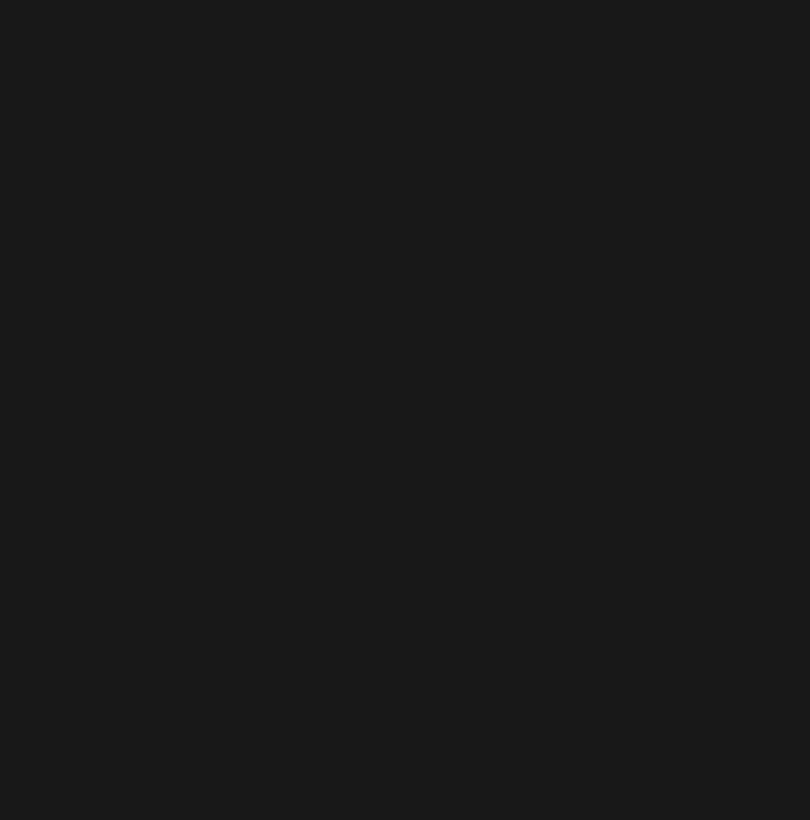
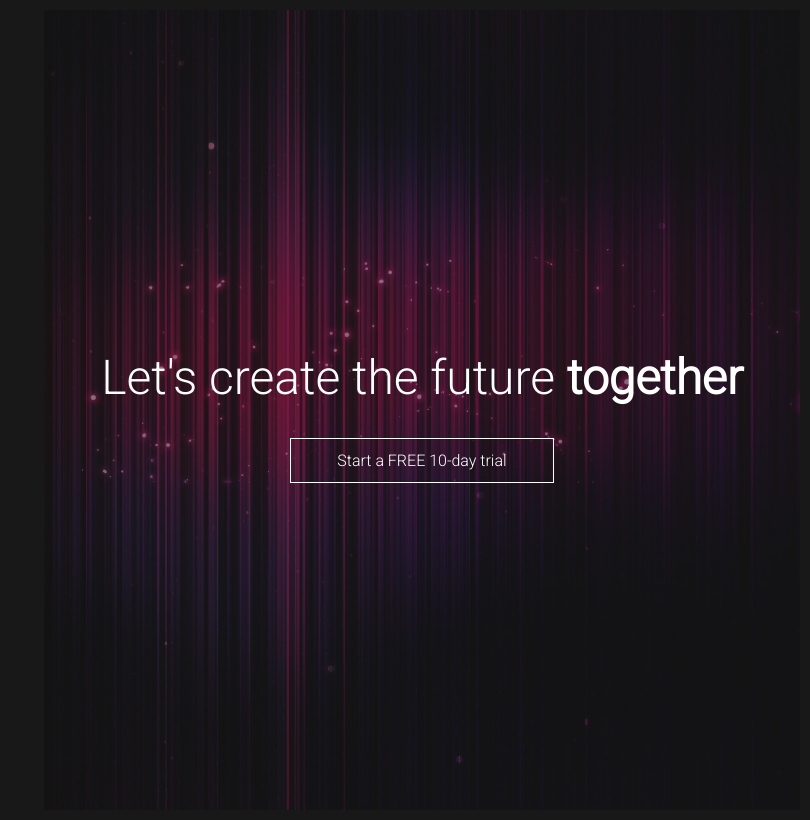
Before and after one commit to ashavakkattil/Day8-PluralSightClone, a plain HTML site: page index.html in a window 1280 px wide. Shown: the whole page, without its empty margins (470-1280 px from the left). Drawn offline with Linux system fonts and the light colour scheme; files that its build step writes are made by us from their sources.

Commit message:
Showcase markup and style

```diff
--- a/css/style.css
+++ b/css/style.css
@@ -1,4 +1,4 @@
-@import url("https://fonts.googleapis.com/css2?family=Roboto");
+@import url("https://fonts.googleapis.com/css?family=Roboto:300");
 * {
   box-sizing: border-box;
   margin: 0;
@@ -6,7 +6,48 @@
 }
 body {
   font-family: "Roboto", sans-serif;
-  font-size: 17px;
+  font-size: 16px;
   background: #181818;
   color: #ffffff;
+  line-height: 1.7;
 }
+a {
+  text-decoration: none;
+  color: #ffffff;
+}
+.wrapper {
+  display: flex;
+}
+
+.btn{
+    display: inline-block;
+    border: 1px solid #ffffff;
+    align-self: center;
+    padding: 8px 35px;
+    width: 35%;
+    margin-top: 20px;
+}
+.authentication {
+  flex: 4;
+}
+.showcase {
+  display: flex;
+  flex-direction: column;
+  flex: 6;
+  background: url("../images/showcase.jpg") center center/cover;
+  height: 100vh;
+  width: 100%;
+  justify-content: center;
+  text-align: center;
+  margin: 10px;
+}
+.showcase h2 {
+  font-size: 3rem;
+  font-weight: 300;
+}
+.showcase h2 span{
+    font-weight: bold;
+}
+.showcase a span{
+    text-transform: uppercase;
+}
--- a/index.html
+++ b/index.html
@@ -1,13 +1,22 @@
 <!DOCTYPE html>
 <html lang="en">
+
 <head>
     <meta charset="UTF-8">
     <meta name="viewport" content="width=device-width, initial-scale=1.0">
     <meta http-equiv="X-UA-Compatible" content="ie=edge">
     <title>Pluralsight-Clone | Login</title>
-    <link rel="stylesheet" href="style.css">
+    <link rel="stylesheet" href="./css/style.css">
 </head>
+
 <body>
+    <div class="wrapper">
+        <div class="authentication"></div>
+        <div class="showcase">
+            <h2>Let's create the future <span>together</span></h2>
+            <a href="#" class="btn">Start a <span>free</span> 10-day trial</a>
+        </div>
+    </div>
+</body>
 
-</body>
 </html>
```
